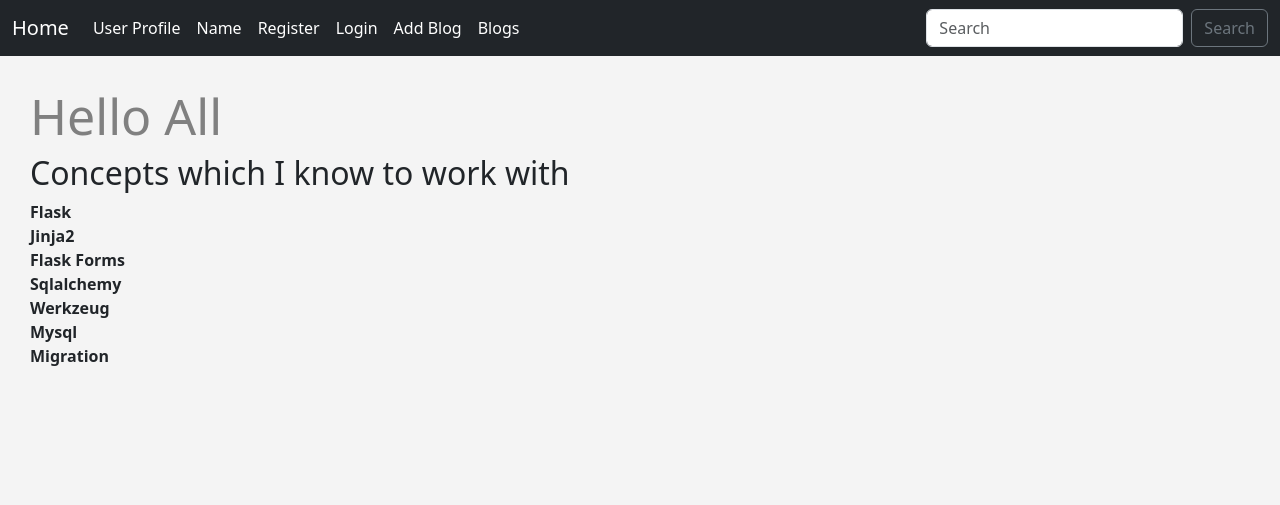
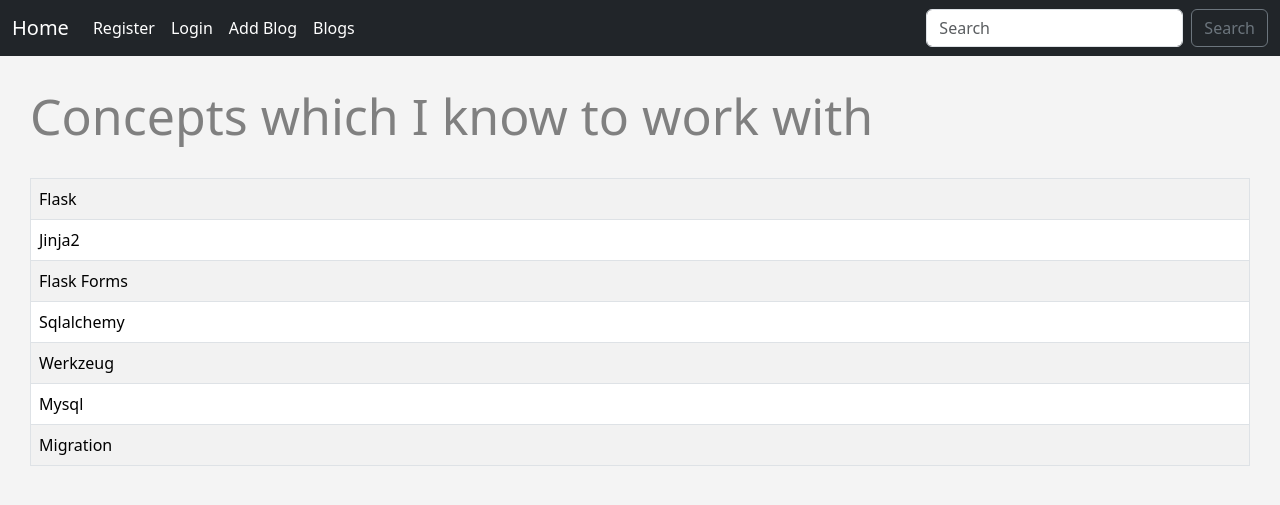
Before and after one commit to a-anuj/flask-projects, a Flask app: page / in a window 1280 px wide. Shown: the top 505 px of the page. Run offline with Flask 3, Linux system fonts and the light colour scheme; some libraries are stand-ins or nearby versions.

Commit message:
Made some minor changes to the UI of the webapp

```diff
--- a/templates/index.html
+++ b/templates/index.html
@@ -6,14 +6,21 @@
     <title>WEBPAGE</title>
 </head>
 
-<body>
 
-<h1> Hello All</h1>
-<h2>Concepts which I know to work with</h2>
-{% for item in learn_list %}
-    <strong>{{ item|title }}</strong><br>
-{% endfor %}
-</body>
+<h1>Concepts which I know to work with</h1>
+<br>
 
+    <table class="table table-hover table-bordered table-striped">
+        {% for item in learn_list  %}
+        <tr>
+            <td>
+                {{ item|title }} <br>
+            </td>
+
+        </tr>
+        {% endfor %}
+    </table>
+
+</div>
 </html>
 {% endblock %}
--- a/templates/navbar.html
+++ b/templates/navbar.html
@@ -6,14 +6,6 @@
         </button>
         <div class="collapse navbar-collapse" id="navbarSupportedContent">
             <ul class="navbar-nav me-auto mb-2 mb-lg-0">
-                <li class="nav-item">
-                    <a class="nav-link active" aria-current="page" href="{{url_for('findName',username='anuj')}} ">User Profile</a>
-                </li>
-
-                <li class="nav-item">
-                    <a class="nav-link active" aria-current="page" href="{{url_for('name_for_form')}} ">Name</a>
-                </li>
-
 
                 {% if current_user.is_authenticated %}
 
```
